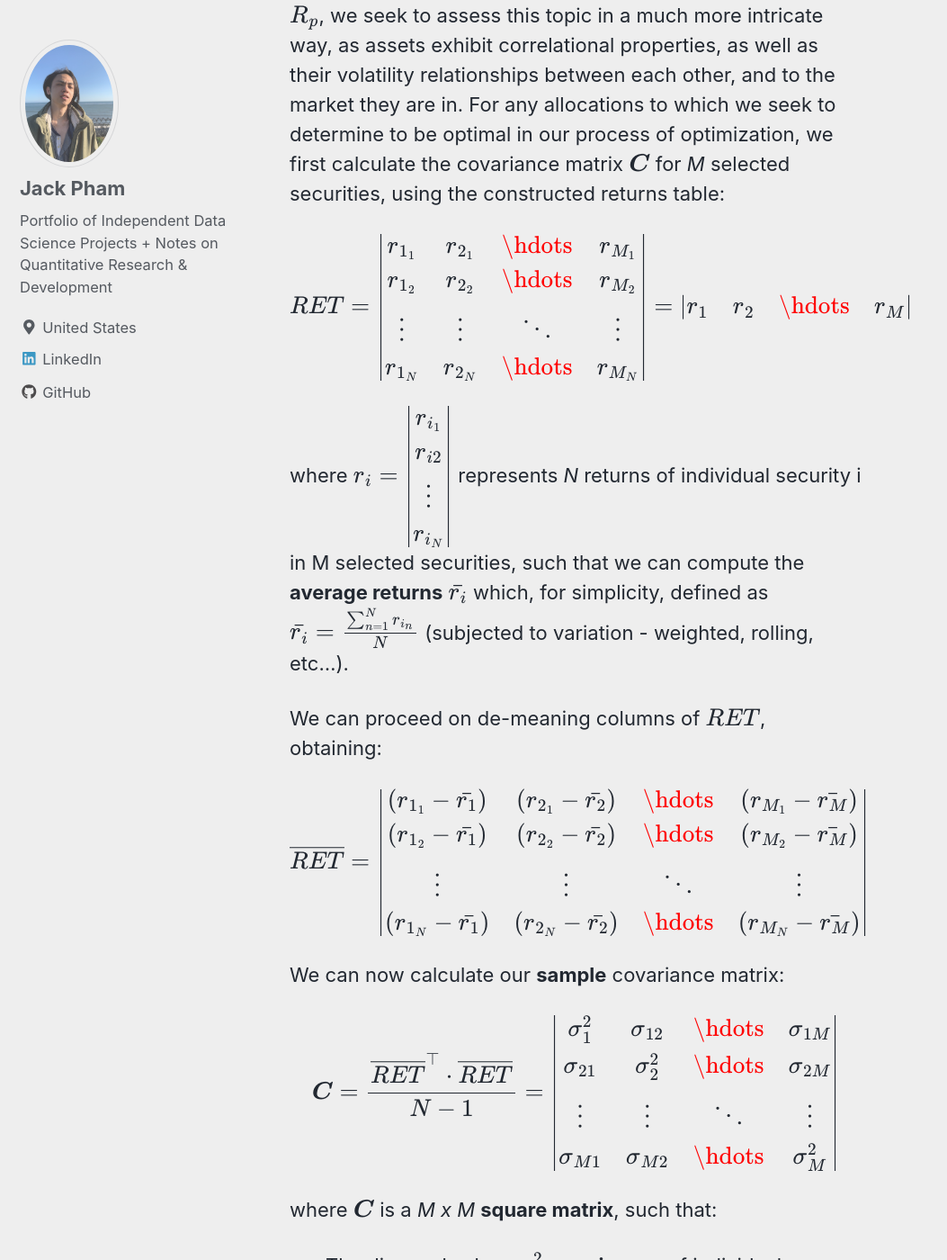
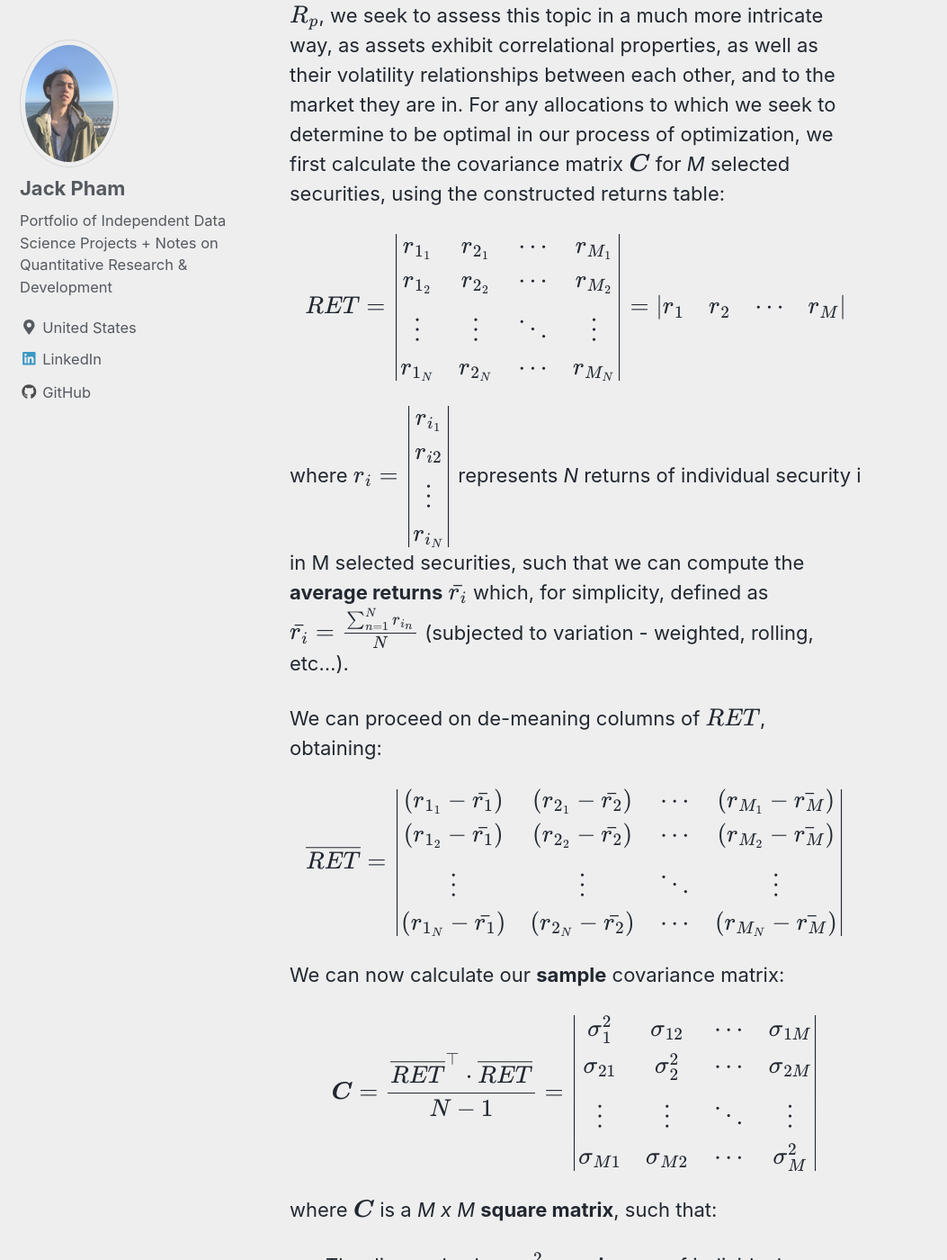
Before and after one commit to jp-quant/jp-quant.github.io, a Jekyll site: the page built from _posts/2020-05-12-qf_intro.md, in a window 1280 px wide and 1400 px high, scrolled down 9675 px. Shown: the whole window at 90% size, without its empty margins (0-1053 px from the left). Built offline with Jekyll 4.4.1, drawn with Linux system fonts in a browser that asks for light colours; nearby versions of some CDN libraries; formulas are drawn with MathJax 3; some of the changed text lies outside the part shown.

Commit message:
mathjax fixes

```diff
--- a/_posts/2020-05-12-qf_intro.md
+++ b/_posts/2020-05-12-qf_intro.md
@@ -80,7 +80,7 @@ $$\vec{r_i} = \begin{vmatrix} r_{i_1}\\ r_{i_2}\\ \vdots\\ r_{i_N} \end{vmatrix}
 - We use log to smoothen the returns shape & minimize outliers. This can be good & bad, depending on the situation, as we will further explore.
 
 We can construct a table of such defined prices & returns of *M* securities as an *N x M* matrix, where M columns as securities & N rows as time indexes, such that:
-$$PRICE = \begin{vmatrix} p_{1_1}&p_{2_1} &\hdots &p_{M_1} \\ p_{1_2}&p_{2_2} &\hdots &p_{M_2} \\ \vdots&\vdots &\ddots &\vdots \\ p_{1_N}&p_{2_N} &\hdots &p_{M_N} \end{vmatrix}$$ , $$RET = \begin{vmatrix} r_{1_1}&r_{2_1} &\hdots &r_{M_1} \\ r_{1_2}&r_{2_2} &\hdots &r_{M_2} \\ \vdots&\vdots &\ddots &\vdots \\ r_{1_N}&r_{2_N} &\hdots &r_{M_N} \end{vmatrix}$$
+$$PRICE = \begin{vmatrix} p_{1_1}&p_{2_1} &\cdots &p_{M_1} \\ p_{1_2}&p_{2_2} &\cdots &p_{M_2} \\ \vdots&\vdots &\ddots &\vdots \\ p_{1_N}&p_{2_N} &\cdots &p_{M_N} \end{vmatrix}$$ , $$RET = \begin{vmatrix} r_{1_1}&r_{2_1} &\cdots &r_{M_1} \\ r_{1_2}&r_{2_2} &\cdots &r_{M_2} \\ \vdots&\vdots &\ddots &\vdots \\ r_{1_N}&r_{2_N} &\cdots &r_{M_N} \end{vmatrix}$$
 
 
 Next, we ask the question on what are the most **optimal allocations**, which we define optimal differently depending on the situation, though primarily, we often regard to a portfolio with the optimal allocations to which maximizes a specific ratio that's widely being used in the investment world to evaluate performance of any portfolio/strategy/security:
@@ -96,24 +96,24 @@ $$w = \begin{vmatrix} w_1\\ w_2\\ \vdots\\ w_M \end{vmatrix}$$ such that $$-1 \l
 
 For the sake of simplicity at the moment, performing analysis from the historical standpoint, we opt to first, calculate the individual portfolio's returns  ($$\vec{R_p}$$) for *N* time indexes, given allocations $$w$$, satisfying the condition defined above, for *M* amount of selected securities in such portfolio:
 
-$$\vec{R_p} = RET\cdot w = \begin{vmatrix} r_{1_1}&r_{2_1} &\hdots &r_{M_1} \\ r_{1_2}&r_{2_2} &\hdots &r_{M_2} \\ \vdots&\vdots &\ddots &\vdots \\ r_{1_N}&r_{2_N} &\hdots &r_{M_N} \end{vmatrix} \cdot \begin{vmatrix} w_1\\ w_2\\ \vdots\\ w_M \end{vmatrix} = \begin{vmatrix} R_{p_1}\\ R_{p_2}\\ \vdots\\ R_{p_N} \end{vmatrix}$$
+$$\vec{R_p} = RET\cdot w = \begin{vmatrix} r_{1_1}&r_{2_1} &\cdots &r_{M_1} \\ r_{1_2}&r_{2_2} &\cdots &r_{M_2} \\ \vdots&\vdots &\ddots &\vdots \\ r_{1_N}&r_{2_N} &\cdots &r_{M_N} \end{vmatrix} \cdot \begin{vmatrix} w_1\\ w_2\\ \vdots\\ w_M \end{vmatrix} = \begin{vmatrix} R_{p_1}\\ R_{p_2}\\ \vdots\\ R_{p_N} \end{vmatrix}$$
 
 Then, we can compute $$\bar{R_p}$$ as the average returns for N time indexes, being the most commonly used & basic way of calculating it from a historical analysis standpoint, such that $$\bar{R_p} = \frac{\sum_{1}^{N}R_{p_i}}{N}$$
 
 
 For portfolio's volatility $$\sigma_p$$, being the standard deviation of $$R_p$$, we seek to assess this topic in a much more intricate way, as assets exhibit correlational properties, as well as their volatility relationships between each other, and to the market they are in. For any allocations to which we seek to determine to be optimal in our process of optimization, we first calculate the covariance matrix $$\boldsymbol{C}$$ for *M* selected securities, using the constructed returns table:
 
-$$RET = \begin{vmatrix} r_{1_1}&r_{2_1} &\hdots &r_{M_1} \\ r_{1_2}&r_{2_2} &\hdots &r_{M_2} \\ \vdots&\vdots &\ddots &\vdots \\ r_{1_N}&r_{2_N} &\hdots &r_{M_N} \end{vmatrix} = \begin{vmatrix} r_{1} &r_{2} &\hdots &r_{M} \end{vmatrix}$$
+$$RET = \begin{vmatrix} r_{1_1}&r_{2_1} &\cdots &r_{M_1} \\ r_{1_2}&r_{2_2} &\cdots &r_{M_2} \\ \vdots&\vdots &\ddots &\vdots \\ r_{1_N}&r_{2_N} &\cdots &r_{M_N} \end{vmatrix} = \begin{vmatrix} r_{1} &r_{2} &\cdots &r_{M} \end{vmatrix}$$
 
 where $$r_{i} = \begin{vmatrix} r_{i_1}\\ r_{i2}\\ \vdots\\ r_{i_N} \end{vmatrix}$$ represents *N* returns of individual security i in M selected securities, such that we can compute the **average returns** $$\bar{r_{i}}$$ which, for simplicity, defined as $$\bar{r_{i}} = \frac{\sum_{n=1}^{N} r_{i_n}}{N}$$ (subjected to variation - weighted, rolling, etc...).
 
 We can proceed on de-meaning columns of $$RET$$, obtaining:
 
-$$\overline{RET} = \begin{vmatrix} (r_{1_1} - \bar{r_{1}})&(r_{2_1} - \bar{r_{2}}) &\hdots &(r_{M_1} - \bar{r_{M}}) \\ (r_{1_2} - \bar{r_{1}}) &(r_{2_2} - \bar{r_{2}}) &\hdots &(r_{M_2} - \bar{r_{M}}) \\ \vdots&\vdots &\ddots &\vdots \\ (r_{1_N} - \bar{r_{1}})&(r_{2_N} - \bar{r_{2}}) &\hdots &(r_{M_N} - \bar{r_{M}}) \end{vmatrix}$$
+$$\overline{RET} = \begin{vmatrix} (r_{1_1} - \bar{r_{1}})&(r_{2_1} - \bar{r_{2}}) &\cdots &(r_{M_1} - \bar{r_{M}}) \\ (r_{1_2} - \bar{r_{1}}) &(r_{2_2} - \bar{r_{2}}) &\cdots &(r_{M_2} - \bar{r_{M}}) \\ \vdots&\vdots &\ddots &\vdots \\ (r_{1_N} - \bar{r_{1}})&(r_{2_N} - \bar{r_{2}}) &\cdots &(r_{M_N} - \bar{r_{M}}) \end{vmatrix}$$
 
 We can now calculate our **sample** covariance matrix:
 
-$$\boldsymbol{C} = \frac{\overline{RET}^\top \cdot \overline{RET}}{N-1} = \begin{vmatrix} \sigma_1^2 & \sigma_{12} & \hdots & \sigma_{1M} \\ \sigma_{21} & \sigma_2^2 & \hdots & \sigma_{2M}\\ \vdots &\vdots &\ddots &\vdots \\ \sigma_{M1} & \sigma_{M2} &\hdots &\sigma_M^2 \end{vmatrix}$$
+$$\boldsymbol{C} = \frac{\overline{RET}^\top \cdot \overline{RET}}{N-1} = \begin{vmatrix} \sigma_1^2 & \sigma_{12} & \cdots & \sigma_{1M} \\ \sigma_{21} & \sigma_2^2 & \cdots & \sigma_{2M}\\ \vdots &\vdots &\ddots &\vdots \\ \sigma_{M1} & \sigma_{M2} &\cdots &\sigma_M^2 \end{vmatrix}$$
 
 where $$\boldsymbol{C}$$ is a *M x M* **square matrix**, such that:
 - The diagonal values $$\sigma_i^2$$ = **variances** of individual securities $$i = 1,2,...,M$$
```
Also changed, not shown: _posts/2020-05-26-qf_volatility_p1.md (+5 -5 lines).
